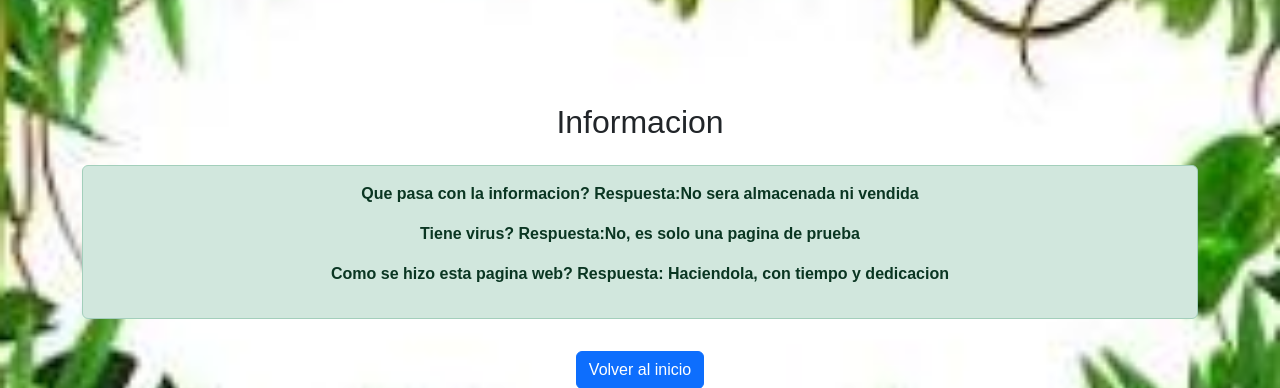
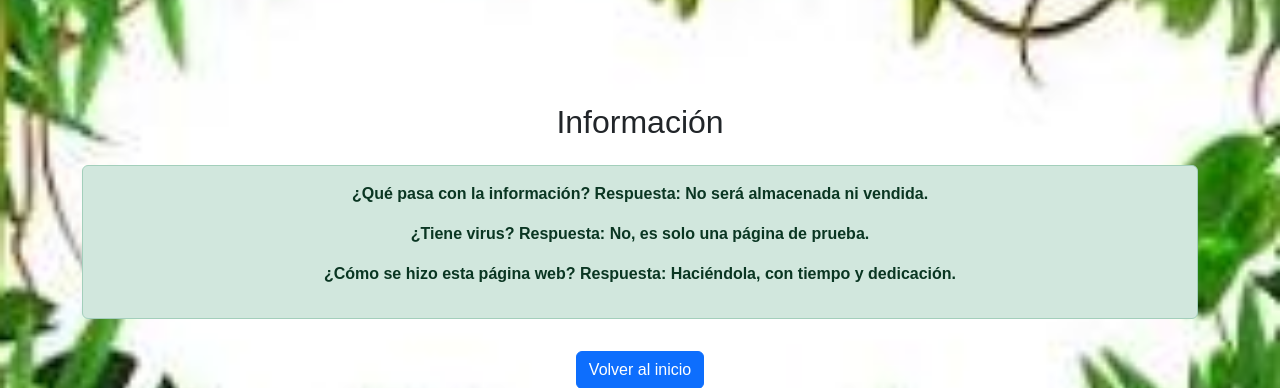
Before and after one commit to HPython-student/webflask2, a Flask app: page /AskAboutWeb in a window 1280 px wide. Shown: the part 178-566 px from the top of the page. Run offline with Flask 3, Linux system fonts and the light colour scheme.

Commit message:
Update pregunstas.html

```diff
--- a/templates/pregunstas.html
+++ b/templates/pregunstas.html
@@ -9,12 +9,12 @@
 <body>
 
     <div class="container mt-5 text-center">
-        <h2 class="mb-4">Informacion</h2>
+        <h2 class="mb-4">Información</h2>
 
         <div class="alert alert-success">
-            <p><strong>Que pasa con la informacion? Respuesta:No sera almacenada ni vendida</strong></p>
-            <p><strong>Tiene virus? Respuesta:No, es solo una pagina de prueba</strong></p>
-            <p><strong>Como se hizo esta pagina web? Respuesta: Haciendola, con tiempo y dedicacion </strong></p>
+            <p><strong>¿Qué pasa con la información? Respuesta: No será almacenada ni vendida.</strong></p>
+            <p><strong>¿Tiene virus? Respuesta: No, es solo una página de prueba.</strong></p>
+            <p><strong>¿Cómo se hizo esta página web? Respuesta: Haciéndola, con tiempo y dedicación.</strong></p>
         </div>
 
 
```
